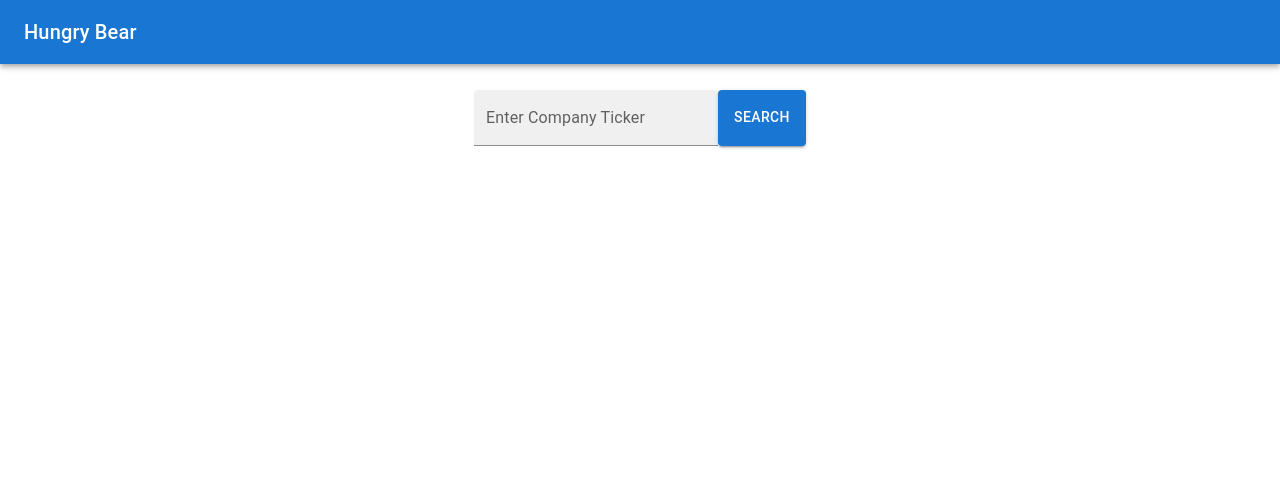
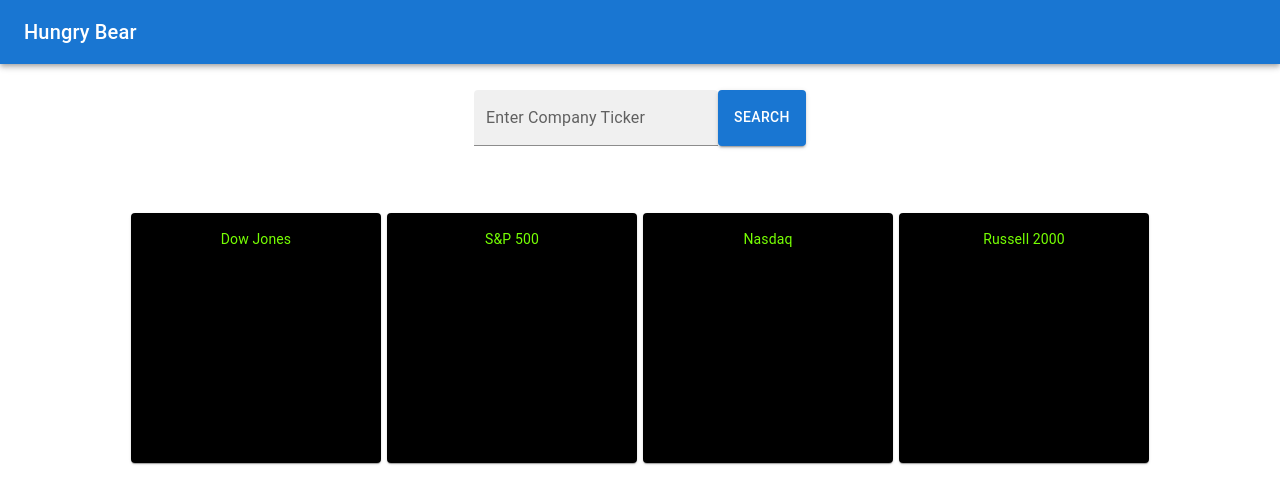
Before and after one commit to lancehamilton24/FinancialReports, a React (Create React App) app in the folder FinancialReportsUI/financial-reports-ui-react/: page / in a window 1280 px wide. Shown: the top 504 px of the page. Built offline with nearby package versions, Linux system fonts and the light colour scheme.

Commit message:
Added cards to display daily index information on the home page

```diff
--- a/FinancialReportsUI/financial-reports-ui-react/src/components/Home/Home.css
+++ b/FinancialReportsUI/financial-reports-ui-react/src/components/Home/Home.css
@@ -1,27 +1,17 @@
-/* .form-control{
-  text-align: center;
-  align: center;
-  display: inline-block;
-  float: none;
-}
-*/
+
 .companySearch {
   display: flex;
   justify-content: center;
   margin: 2%;
 }
 
-/* .panels > div {
-  border: 1px solid black;
-} */
+.indexInfo{
+  display: flex;
+  flex-direction: row;
+  justify-content: center;
+  margin-top: 5%;
+}
 
 .panels {
   text-align: center;
 }
-
-/* .panel-financialstatements{
-  display: flex;
-  flex-direction: row;
-  justify-content: center;
-  text-align: center;
-} */
--- a/FinancialReportsUI/financial-reports-ui-react/src/components/Home/Home.js
+++ b/FinancialReportsUI/financial-reports-ui-react/src/components/Home/Home.js
@@ -8,6 +8,7 @@
 import TextField from '@mui/material/TextField';
 import Button from '@mui/material/Button';
 import NavBar from '../MaterialUI/AppBar';
+import IndexCard from '../MaterialUI/IndexCard';
 import './Home.css';
 import 'bootstrap/dist/css/bootstrap.css';
 
@@ -20,14 +21,10 @@
     })
   }
 
-  const tickerInput = () => {
-    React.createRef();
-  }
-
-  const valueRef = useRef('');
+  const tickerInput = useRef('');
 
   const submitTicker = () => {
-    getAllFinancialStatements(valueRef.current.value);
+    getAllFinancialStatements(tickerInput.current.value);
   };
 
   const newGroupSearch = (e) => {
@@ -40,32 +37,35 @@
         <div className="home">
           <NavBar></NavBar>
           <div className="companySearch">
-          <TextField id="filled-basic" label="Enter Company Ticker" variant="filled" inputRef={valueRef}/>
+            <TextField id="filled-basic" label="Enter Company Ticker" variant="filled" inputRef={tickerInput}/>
             <Button variant="contained" onClick={submitTicker}>Search</Button>
+          </div>
+          <div className="indexInfo">
+          <IndexCard variant="outlined"></IndexCard>
           </div>
         </div>
       );
   }
-  return (
-    <div>
-      <NavBar></NavBar>
-      <button type="button" onClick={newGroupSearch}>Search New Group</button>
-      <div className="panels">
-        <div className="panel-financialstatements">
-          <h6>Company Profile</h6>
-          <CompanyProfile companyProfile={financialStatements.companyProfile}></CompanyProfile>
-          <h6>Income Statements</h6>
-          <IncomeStatement incomeStatements={financialStatements.incomeStatement}></IncomeStatement>
-          <h6>Balance Sheets</h6>
-          <BalanceSheet balanceSheets={financialStatements.balanceSheet}></BalanceSheet>
-          <h6>Cash Flow Statements</h6>
-          <CashFlowStatement cashFlowStatements={financialStatements.cashFlowStatement}></CashFlowStatement>
-          <h6>Competitive Advantage Ratios</h6>
-          <CompetitiveAdvantageRatios competitiveAdvantageRatios={financialStatements.competitiveAdvantageRatios}></CompetitiveAdvantageRatios>
-        </div>
-      </div>
-    </div>
-  );
+  // return (
+  //   <div>
+  //     <NavBar></NavBar>
+  //     <button type="button" onClick={newGroupSearch}>Search New Group</button>
+  //     <div className="panels">
+  //       <div className="panel-financialstatements">
+  //         <h6>Company Profile</h6>
+  //         <CompanyProfile companyProfile={financialStatements.companyProfile}></CompanyProfile>
+  //         <h6>Income Statements</h6>
+  //         <IncomeStatement incomeStatements={financialStatements.incomeStatement}></IncomeStatement>
+  //         <h6>Balance Sheets</h6>
+  //         <BalanceSheet balanceSheets={financialStatements.balanceSheet}></BalanceSheet>
+  //         <h6>Cash Flow Statements</h6>
+  //         <CashFlowStatement cashFlowStatements={financialStatements.cashFlowStatement}></CashFlowStatement>
+  //         <h6>Competitive Advantage Ratios</h6>
+  //         <CompetitiveAdvantageRatios competitiveAdvantageRatios={financialStatements.competitiveAdvantageRatios}></CompetitiveAdvantageRatios>
+  //       </div>
+  //     </div>
+  //   </div>
+  // );
 };
 
 export default Home;
--- /dev/null
+++ b/FinancialReportsUI/financial-reports-ui-react/src/components/MaterialUI/IndexCard.js
@@ -0,0 +1,38 @@
+import * as React from 'react';
+import Card from '@mui/material/Card';
+import CardContent from '@mui/material/CardContent';
+import Typography from '@mui/material/Typography';
+
+
+
+
+
+const IndexCard = () => {
+    const indices = [{ "name": "Dow Jones" }, { "name": "S&P 500" }, { "name": "Nasdaq" }, { "name": "Russell 2000" }]
+
+    var cardStyle = {
+        backgroundColor: "black",
+        textAlign: 'center',
+        margin: 3,
+        width: 250,
+        height: 250
+    }
+
+    return (
+        indices.map((index) => {
+            return (
+                <div className='indexCard'>
+                <Card style={cardStyle}>
+                    <CardContent>
+                        <Typography sx={{ fontSize: 14 }} color="#76ff03" gutterBottom>
+                            {index.name}
+                        </Typography>
+                    </CardContent>
+                </Card>
+                </div>
+            );
+        })
+    );
+};
+
+export default IndexCard;
```
Lines whose indentation alone changed are shown as unchanged.
